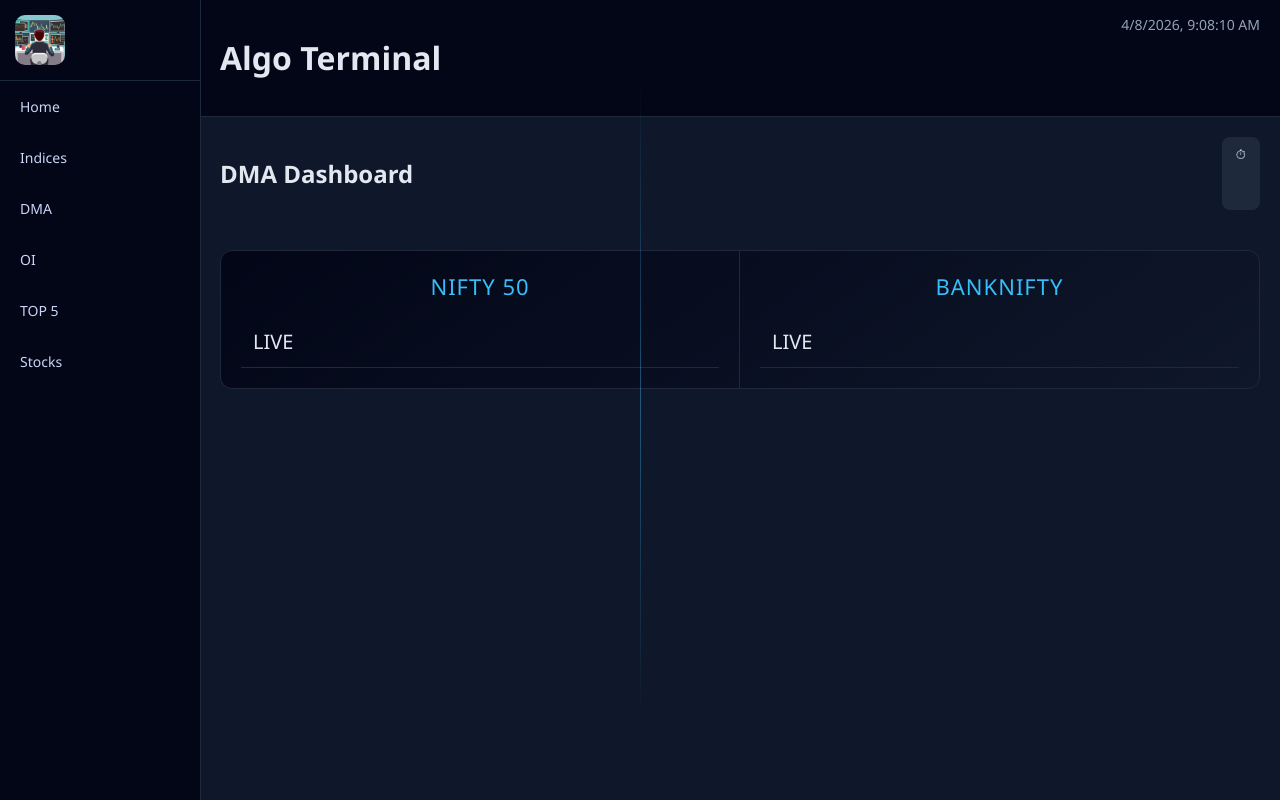
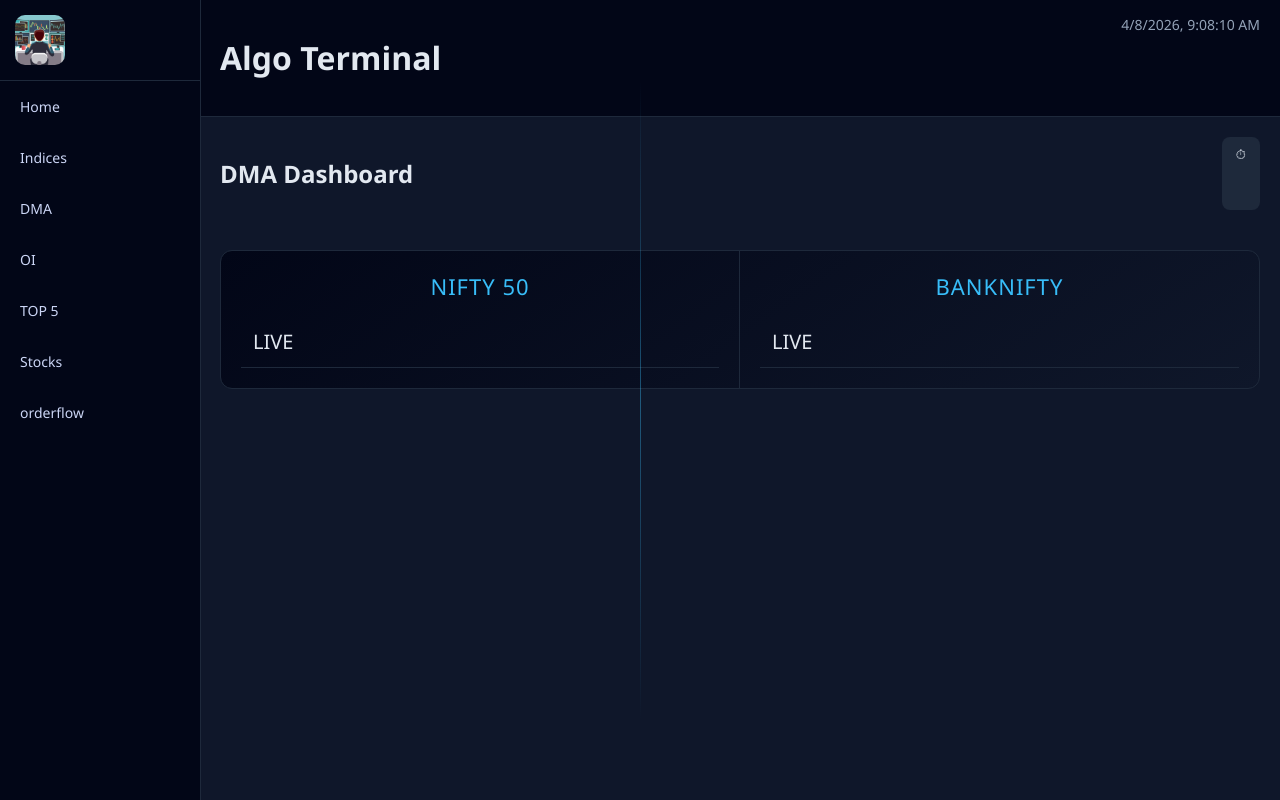
Before and after one commit to harishnith/data, a Python web app: template templates/dma.html in a window 1280 px wide. Run offline with Jinja, Linux system fonts and the light colour scheme; the template is opened without the code that fills it, so the values that code supplies are empty.

Commit message:
updated base template

```diff
--- a/templates/base.html
+++ b/templates/base.html
@@ -62,6 +62,7 @@ setInterval(updateDMA, 2000);
         <a href="/oi">OI</a>
         <a href="/top5">TOP 5</a>
         <a href="/stocks">Stocks</a>
+		<a href="/orderflow">orderflow</a>
     </div>
 
     <!-- Main Content -->
```
